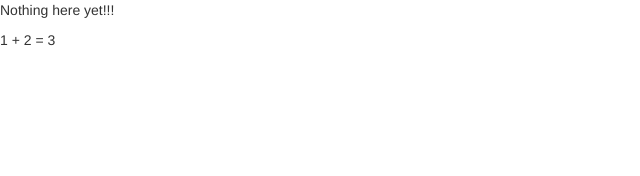
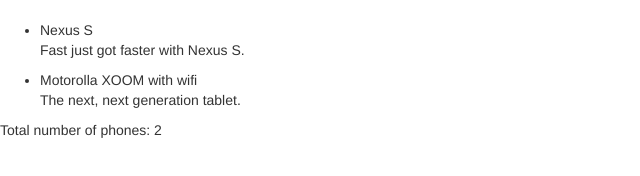
Before and after one commit to lpalomerol/angular_tutorial_phonecat, a website: page app/index.html in a window 1280 px wide. Shown: the whole page, without its empty margins (0-640 px from the left). Drawn offline with nearby package versions, Linux system fonts and the light colour scheme.

Commit message:
Add static template

```diff
--- a/app/css/app.css
+++ b/app/css/app.css
@@ -1 +1,4 @@
 /* app css stylesheet */
+body {
+	padding-top: 20px;
+}
--- a/app/index.html
+++ b/app/index.html
@@ -2,14 +2,27 @@
 <html lang="en" ng-app>
 <head>
   <meta charset="utf-8">
-  <title>My HTML File</title>
+  <title>My phone gallery</title>
   <link rel="stylesheet" href="bower_components/bootstrap/dist/css/bootstrap.css">
   <link rel="stylesheet" href="css/app.css">
   <script src="bower_components/angular/angular.js"></script>
 </head>
 <body>
 
-  <p>Nothing here {{'yet' + '!!!'}}</p>
-  <p> 1 + 2 =  {{ 1 +2 }}</p>
+<ul>
+  <li>
+    <span>Nexus S</span>
+    <p>
+      Fast just got faster with Nexus S.
+    </p>
+   </li>
+  <li>
+    <span>Motorolla XOOM with wifi</span>
+    <p>
+      The next, next generation tablet.
+    </p>
+   </li>
+</ul>
+<p>Total number of phones: 2</p>
 </body>
 </html>
```
